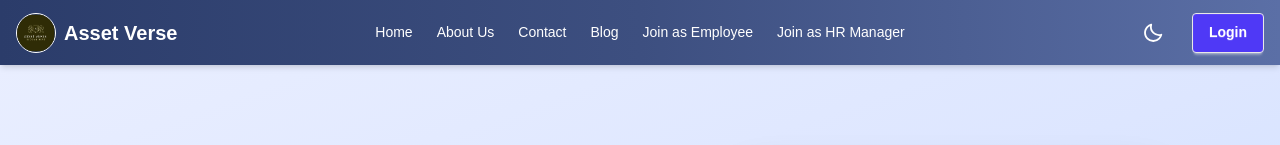
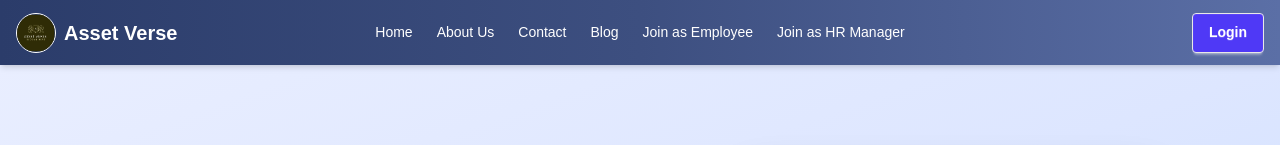
Before and after one commit to HoridasPro/asset-verse-project-assignment-11, a React (Vite) app: page / in a window 1280 px wide. Shown: the top 145 px of the page. Built offline with nearby package versions, Linux system fonts and the light colour scheme; no server answers.

Commit message:
final update again

```diff
--- a/src/Components/Navbar.jsx
+++ b/src/Components/Navbar.jsx
@@ -1,4 +1,4 @@
-import React, { useState, useEffect } from "react";
+import React, { useState } from "react";
 import { Link, NavLink } from "react-router";
 import useAuth from "../hooks/useAuth";
 import useRole from "../hooks/useRole";
@@ -10,24 +10,24 @@ const Navbar = () => {
   const { user, logOutUser } = useAuth();
   const [isOpen, setIsOpen] = useState(false);
 
-  const [theme, setTheme] = useState(() => {
-    const savedTheme = localStorage.getItem("theme");
-    return savedTheme === "dark" ? "dark" : "light";
-  });
+  // const [theme, setTheme] = useState(() => {
+  //   const savedTheme = localStorage.getItem("theme");
+  //   return savedTheme === "dark" ? "dark" : "light";
+  // });
 
-  useEffect(() => {
-    const html = document.documentElement;
-    if (theme === "dark") {
-      html.classList.add("dark");
-    } else {
-      html.classList.remove("dark");
-    }
-    localStorage.setItem("theme", theme);
-  }, [theme]);
+  // useEffect(() => {
+  //   const html = document.documentElement;
+  //   if (theme === "dark") {
+  //     html.classList.add("dark");
+  //   } else {
+  //     html.classList.remove("dark");
+  //   }
+  //   localStorage.setItem("theme", theme);
+  // }, [theme]);
 
-  const toggleTheme = () => {
-    setTheme((prev) => (prev === "dark" ? "light" : "dark"));
-  };
+  // const toggleTheme = () => {
+  //   setTheme((prev) => (prev === "dark" ? "light" : "dark"));
+  // };
 
   const handleLogOut = () => {
     logOutUser();
@@ -109,7 +109,7 @@ const Navbar = () => {
 
       {/* Right Side */}
       <div className="navbar-end flex items-center gap-4">
-        <button
+        {/* <button
           onClick={toggleTheme}
           className="flex items-center gap-2 px-3 py-2 cursor-pointer"
         >
@@ -118,7 +118,7 @@ const Navbar = () => {
           ) : (
             <BiMoon className="text-white" size={22} />
           )}
-        </button>
+        </button> */}
 
         {user ? (
           <div className="relative">
```
